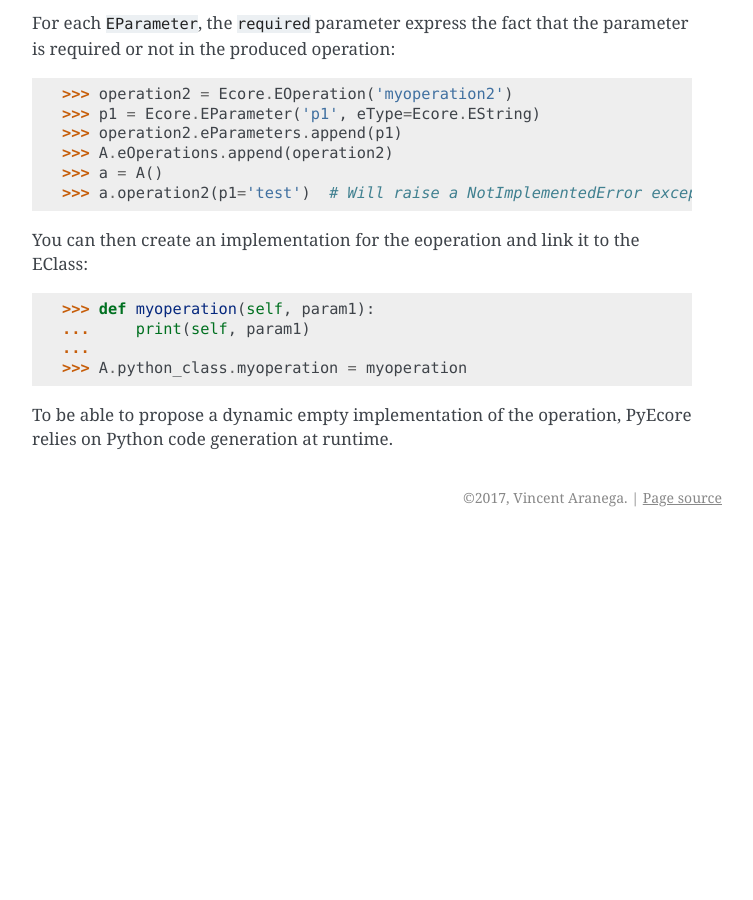
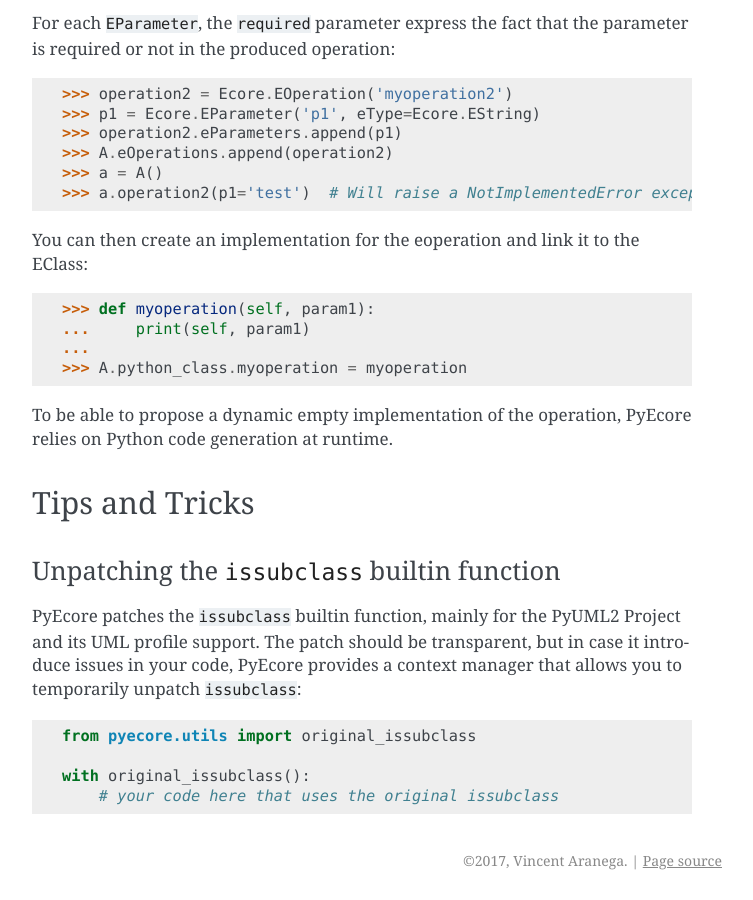
Before and after one commit to pyecore/pyecore, a Sphinx documentation site: the page built from doc/source/user/advanced.rst, in a window 1280 px wide and 900 px high, scrolled down 9137 px. Shown: the whole window, without its empty margins (388-1141 px from the left). Built offline with Sphinx 7.4.7, drawn with Linux system fonts in a browser that asks for light colours; comment, search, counter and statistics services are not loaded; before the commit the page ends 9674 px from its top, so only the background shows below that.

Commit message:
Add documentationi about 'original_issubclass'

```diff
--- a/CHANGELOG.rst
+++ b/CHANGELOG.rst
@@ -9,6 +9,10 @@ Changelog
 - Fix missing ``EGenericType`` features like ``eTypeParameter``. These
   attributes were missing from the Ecore metamodel leading to errors when
   ecore models using them were deserialized.
+
+**Miscellaneous**
+
+- Add context manager to unpatch the ``issubclass`` builtin function.
 
 0.9.0
 +++++
--- a/doc/source/user/advanced.rst
+++ b/doc/source/user/advanced.rst
@@ -495,3 +495,21 @@ EClass:
 
 To be able to propose a dynamic empty implementation of the operation, PyEcore
 relies on Python code generation at runtime.
+
+Tips and Tricks
+---------------
+
+Unpatching the ``issubclass`` builtin function
+~~~~~~~~~~~~~~~~~~~~~~~~~~~~~~~~~~~~~~~~~~~~~~
+
+PyEcore patches the ``issubclass`` builtin function, mainly for the PyUML2
+Project and its UML profile support. The patch should be transparent, but in
+case it introduce issues in your code, PyEcore provides a context manager that
+allows you to temporarily unpatch ``issubclass``:
+
+.. code-block:: python
+
+    from pyecore.utils import original_issubclass
+
+    with original_issubclass():
+        # your code here that uses the original issubclass
```
